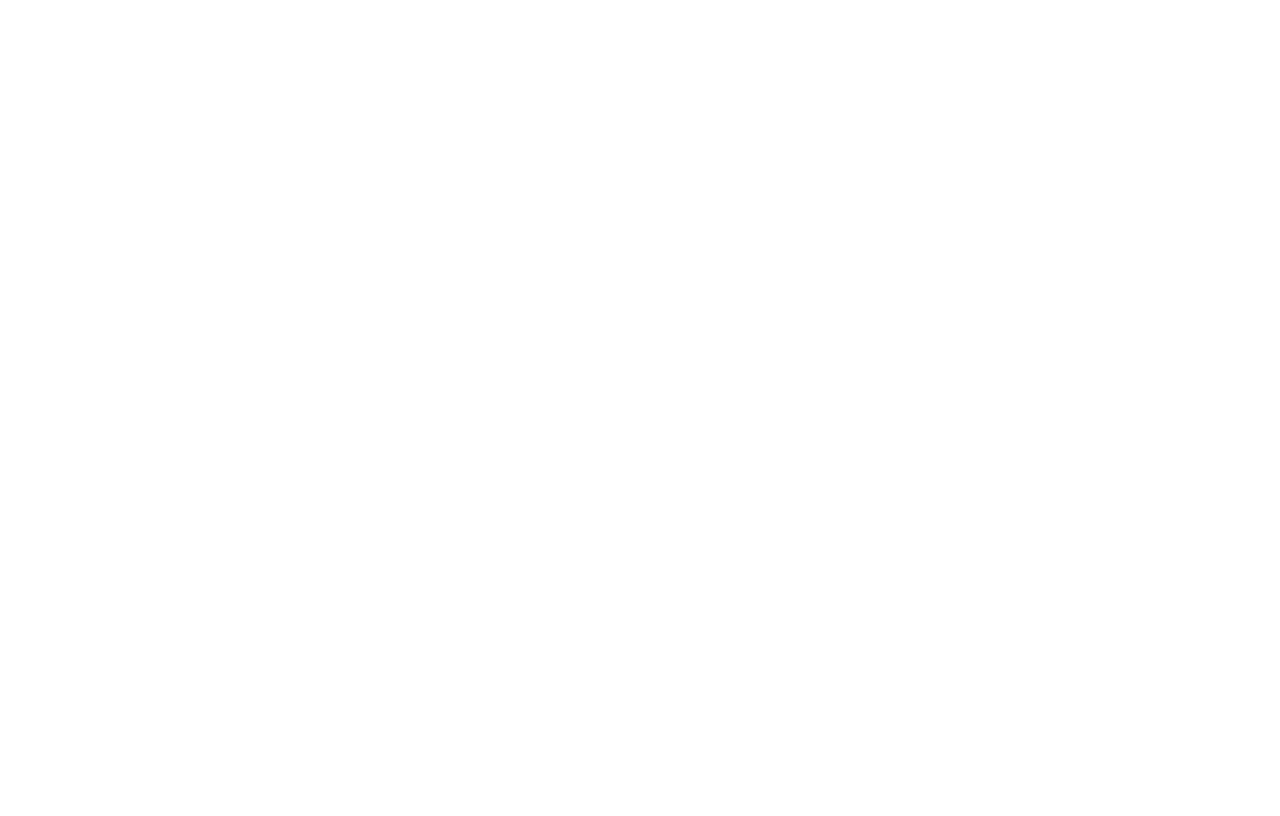
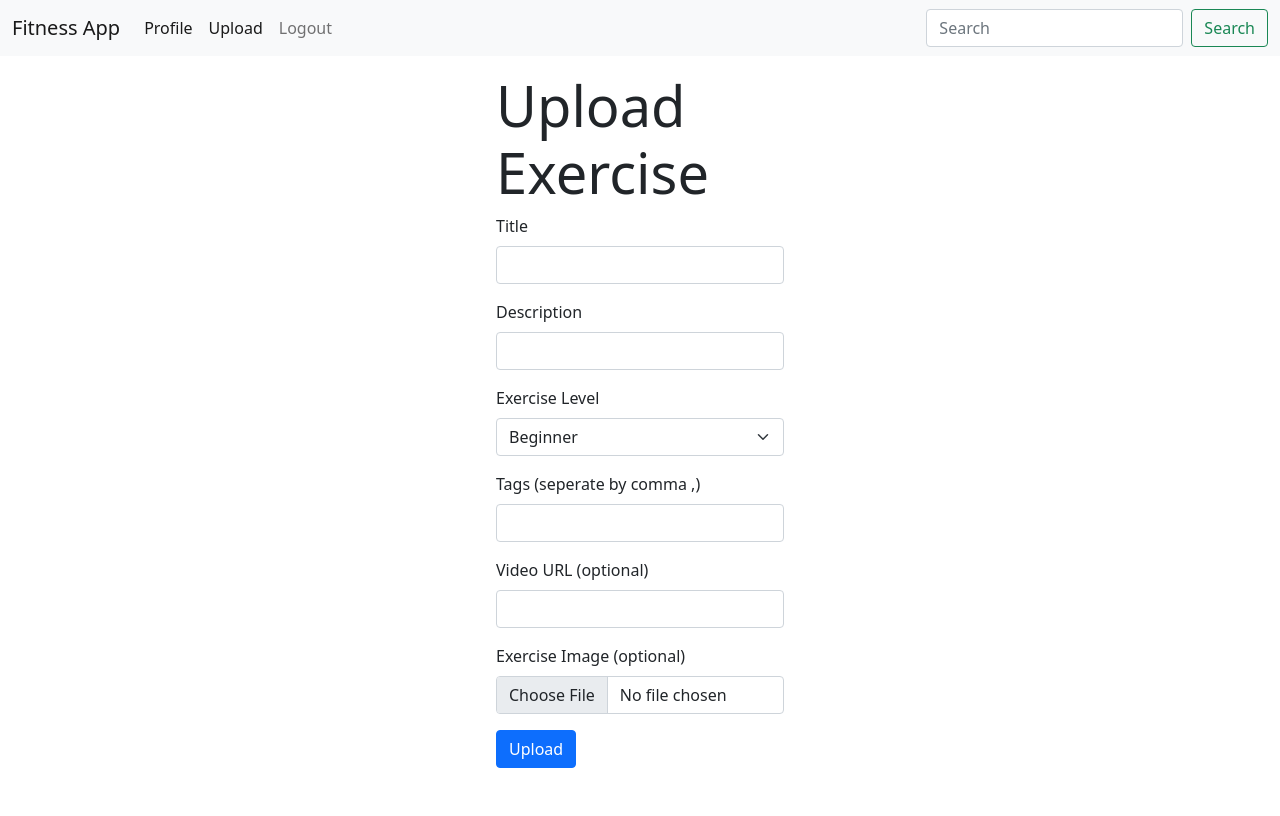
Before and after one commit to Ahallal91/CCA3-CloudFitness, a Flask app: page /upload in a window 1280 px wide. Before the commit the page is empty. Run offline with Flask 2, Linux system fonts and the light colour scheme; the visitor is signed in with stand-in values (Sample User, id 1); some libraries are stand-ins or nearby versions.

Commit message:
created upload function

```diff
--- a/app/session/login.py
+++ b/app/session/login.py
@@ -55,6 +55,7 @@
 
 @login_bp.route("/login", methods=["GET", "POST"])
 def login():
+    session.pop('_flashes', None)
     if request.method == 'GET':
         return render_template("login.html")
     if request.method =='POST':
--- a/app/templates/layout.html
+++ b/app/templates/layout.html
@@ -20,10 +20,10 @@
         <ul class="navbar-nav me-auto mb-2 mb-lg-0">
           {% if session['email'] %}
           <li class="nav-item">
-            <a class="nav-link active" aria-current="/profile" href="#">Profile</a>
+            <a class="nav-link active" aria-current="" href="/profile">Profile</a>
           </li>
           <li class="nav-item">
-            <a class="nav-link active" aria-current="/upload" href="#">Upload</a>
+            <a class="nav-link active" aria-current="" href="/upload">Upload</a>
           </li>
           <li class="nav-item">
             <a class="nav-link" href="/logout">Logout</a>
--- a/app/upload/templates/upload.html
+++ b/app/upload/templates/upload.html
@@ -0,0 +1,42 @@
+{% extends "layout.html" %} {% block title %}Upload{% endblock %} {% block content %}
+<div class="w-25 p-3 container-sm">
+  <header class="mx-10">
+    <h2 class="display-4">Upload Exercise</h2>
+    {{ macros.print_flash_messages() }}
+  </header>
+  <form method="POST" action="/upload">
+    <div class="mb-3">
+      <label class="form-label">Title</label>
+      <input type="text" name="title" class="form-control" id="title" required />
+    </div>
+    <div class="mb-3">
+      <label class="form-label">Description</label>
+      <input type="text" name="description" class="form-control" id="description" required />
+    </div>
+    <div class="mb-3">
+      <label class="form-label">Exercise Level</label>
+      <select name="level_select" class="form-select">
+        {% for level in exercise_level %}
+        <option value=" {{ level }} ">{{ level }}</option>
+        {% endfor %}
+      </select>
+    </div>
+    <div class="mb-3">
+      <label class="form-label">Tags (seperate by comma ,)</label>
+      <input type="text" name="tags" class="form-control" id="tags" required />
+    </div>
+    <div class="mb-3">
+      <label class="form-label">Video URL (optional)</label>
+      <input type="text" name="url" class="form-control" id="url" />
+    </div>
+    <div class="mb-3">
+      <label class="form-label">Exercise Image (optional)</label>
+      <input type="file" name="image" class="form-control" id="image" />
+    </div>
+    <div class="mb-3 mt-3">
+      <button type="submit" class="btn btn-primary mb-3">Upload</button>
+    </div>
+  </form>
+</div>
+
+{% endblock content %}
--- a/app/upload/upload.py
+++ b/app/upload/upload.py
@@ -1,4 +1,6 @@
-from flask import Blueprint, render_template
+from flask import Blueprint, render_template, session, url_for, request, flash, redirect
+import boto3
+import uuid
 
 upload_bp = Blueprint(
     'upload_bp', __name__,
@@ -6,6 +8,57 @@
     static_folder='static'
 )
 
+def format_tags(tags):
+    return tags.split(',')
+
+def format_image_name(image):
+    name = image.filename.split('.')
+    name[0] = str(uuid.uuid1())
+    image.filename =  name[0] + name[1]
+    return image.filename
+
+def upload_exercise(filename, title, description, level, tags, url, admin_approved):
+    dynamodb = boto3.resource('dynamodb', region_name='ap-southeast-2')
+    table = dynamodb.Table('exercise')
+
+    id = filename.split('.')
+
+    response = table.put_item(
+        Item={
+            'id': id[0],
+            'title': title,
+            'description': description,
+            'level': level,
+            'tags': tags,
+            'url': url,
+            'approved': admin_approved
+        }
+    )
+
+    return response
+
+
 @upload_bp.route('/upload', methods=["GET", "POST"])
 def upload():
-    return render_template("upload.html")
+    session.pop('_flashes', None)
+    if session['email'] is None:
+        return redirect(url_for('login_bp.login'))
+    else:
+        exercise_level = {"Beginner": 1, "Intermediate": 2, "Advanced": 3, "Expert": 4}
+        if request.method == 'GET':
+            return render_template("upload.html", exercise_level=exercise_level)
+        if request.method == 'POST':
+            title = request.form['title']
+            description = request.form['description']
+            level = request.form['level_select']
+            tags = request.form['tags']
+            url = request.form['url']
+            image = request.files.get('image')
+
+            image.filename = format_image_name(image)
+            tags = format_tags(tags)
+
+            response = upload_exercise(image.filename, title, description, level, tags, url, False)
+
+            flash(f'You have successfully uploaded {title} + {response}')
+            return render_template("upload.html", exercise_level=exercise_level)
```
Also changed, not shown: 1 other file.
